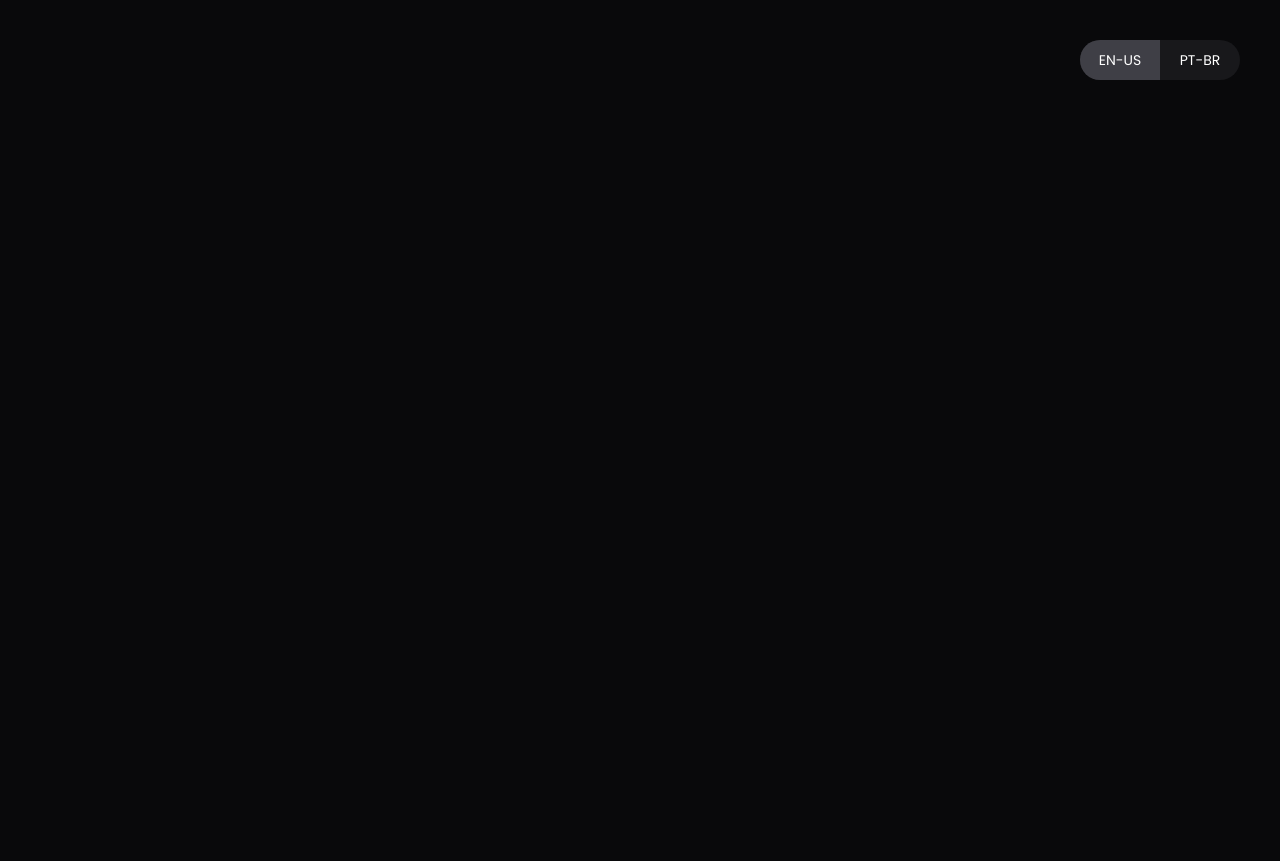
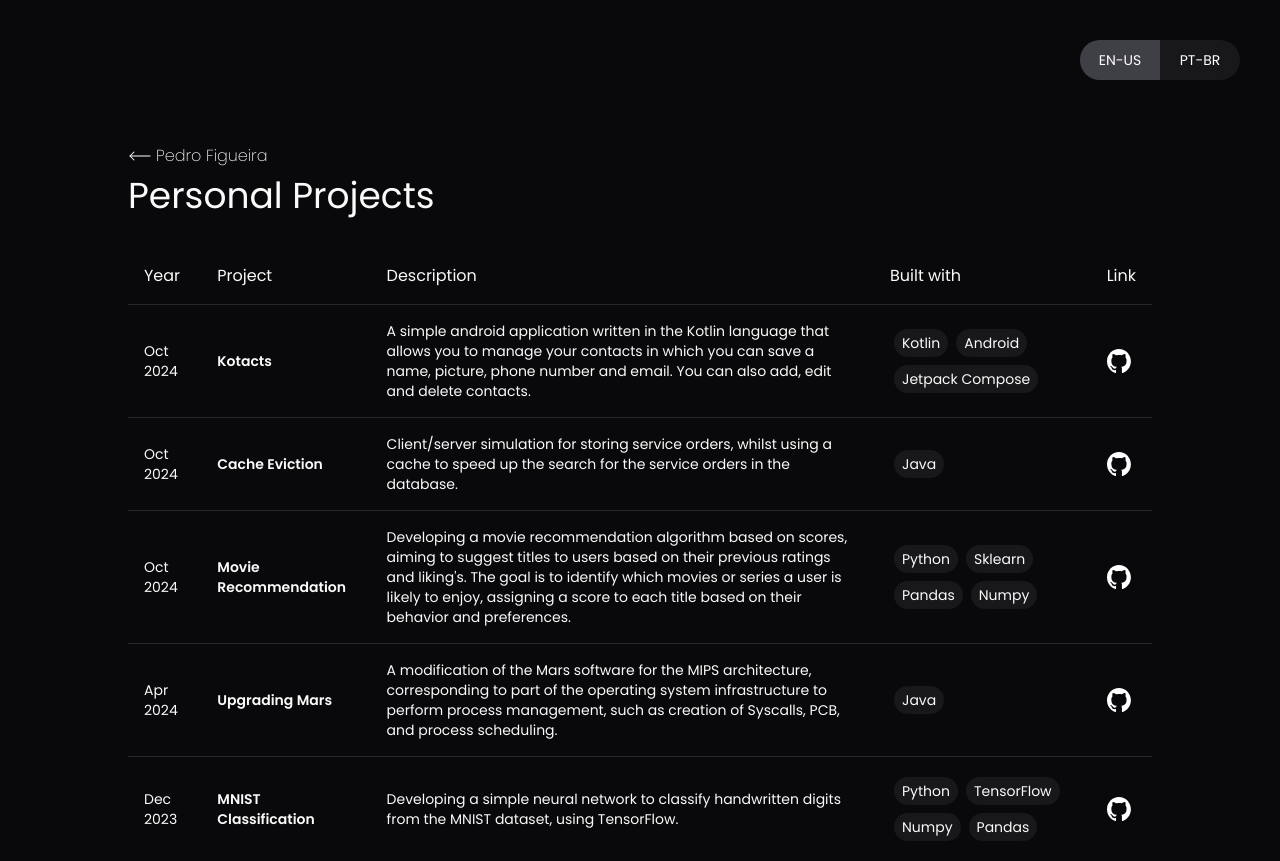
Before and after one commit to PepeuFBV/portfolio, a Next.js app: page /projects in a window 1280 px wide. Before the commit the page ends 800 px from the top, so only its background shows below. Built offline with nearby package versions, Linux system fonts and the light colour scheme.

Commit message:
Projects page done

```diff
--- a/src/app/projects/page.tsx
+++ b/src/app/projects/page.tsx
@@ -1,11 +1,56 @@
+'use client'
+
+import React from 'react'
+import { DataTable } from '@/components/core/Projects/DataTable'
+import { MoveLeft } from '@/components/core/Icons/components/move-left'
+import { projects } from '@/data/projects'
+import { aboutme } from '@/data/aboutme'
+import { getColumns } from '@/components/core/Projects/DataTable/columns'
+import { motion, Variants } from 'framer-motion'
+import { useAppContext } from '@/context/context'
+
 export default function ProjectsPage() {
+    const { languagePos } = useAppContext()
+    const columns = getColumns({ languagePos })
+
+    const arrowAnimationVariants: Variants = {
+        initial: { opacity: 0, x: -20, transition: { duration: 0.3 } },
+        animate: { opacity: 1, x: 0, transition: { duration: 0.3 } },
+        hover: { x: -7 }
+    }
+
     return (
-        <main className="flex flex-col lg:flex-row h-screen w-full items-center lg:px-20 xl:px-32 py-20 lg:py-36 gap-36">
+        <main className="flex flex-col h-screen w-full items-start justify-start px-12 lg:px-20 xl:px-32 py-20 lg:py-36 gap-8">
+            <div className='flex flex-col space-y-2'>
+                <motion.a
+                    initial='initial'
+                    animate='animate'
+                    whileHover='hover'
+                    className='w-fit flex items-center justify-center space-x-1'
+                    href="/"
+                >
+                    <MoveLeft size={24} animate animationVariants={arrowAnimationVariants} className='h-full' />
+                    <motion.p
+                        initial={{ opacity: 0, x: -20 }}
+                        animate={{ opacity: 1, x: 0 }}
+                        transition={{ duration: 0.4 }}
+                        className='text-base font-extralight'
+                    >
+                        {aboutme.name}
+                    </motion.p>
+                </motion.a>
+                <motion.h2
+                    initial={{ opacity: 0, y: -20 }}
+                    animate={{ opacity: 1, y: 0 }}
+                    transition={{ duration: 0.7 }}
+                    className='text-4xl'
+                >
+                    {projects.title[languagePos]}
+                </motion.h2>
+            </div>
             <div>
-
+                <DataTable projects={projects.projects} columns={columns} />
             </div>
         </main>
     )
 }
-
-// Year	| Project | Made at | Built with | Link
--- a/src/components/core/Icons/components/github.tsx
+++ b/src/components/core/Icons/components/github.tsx
@@ -2,10 +2,11 @@ import React from 'react'
 
 interface GithubProps {
     size?: number
+    href?: string
 }
-const Github: React.FC<GithubProps> = ({ size = 24 }) => {
+const Github: React.FC<GithubProps> = ({ size = 24, href = 'https://github.com/PepeuFBV' }) => {
     return (
-        <a href='https://github.com/PepeuFBV' target='_blank'>
+        <a href={href} target='_blank' rel='noreferrer'>
             <img
                 src={'/icons/github-mark-white.svg'}
                 alt='github'
--- a/src/components/core/Icons/components/link.tsx
+++ b/src/components/core/Icons/components/link.tsx
@@ -4,10 +4,25 @@ import { cn } from '@/utils/tailwind-merge'
 interface LinkProps {
     className?: string
     size?: number
-    github?: boolean
+    href?: string
 }
-const Link: React.FC<LinkProps> = ({ className = '', size = 24, github = false }) => {
-    if (!github) {
+const Link: React.FC<LinkProps> = ({ className = '', size = 24, href }) => {
+    if (href) {
+        return (
+            <a
+                href={href}
+                target='_blank'
+                rel='noreferrer'
+            >
+                <img
+                    src={'/icons/link.svg'}
+                    alt='link'
+                    width={`${size}px`}
+                    height={`${size}px`}
+                />
+            </a>
+        )
+    } else {
         return (
             <div className={cn('', className)}>
                 <img
@@ -18,17 +33,6 @@ const Link: React.FC<LinkProps> = ({ className = '', size = 24, github = false }
                 />
             </div>
         )
-    } else {
-        return (
-            <div className={cn('h-full flex justify-center items-center', className)}>
-                <img
-                    src={'/icons/github-mark-white.svg'}
-                    alt='github'
-                    width={`${size}px`}
-                    height={`${size}px`}
-                />
-            </div>
-        )
     }
 }
 
--- a/src/components/core/Projects/DataTable/columns.tsx
+++ b/src/components/core/Projects/DataTable/columns.tsx
@@ -1,6 +1,8 @@
 'use client'
 
 import { ColumnDef } from '@tanstack/react-table'
+import { Github } from '@/components/core/Icons/components/github'
+import { Link } from '@/components/core/Icons/components/link'
 import type { ProjectData } from '@/types/types'
 
 interface ColumnsProps {
@@ -42,18 +44,55 @@ export const getColumns = ({ languagePos }: ColumnsProps): ColumnDef<ProjectData
         {
             accessorKey: 'name',
             header: headers.project[languagePos],
+            cell: ({ row }) => {
+                return (
+                    <p className=' font-semibold'>{row.original.name}</p>
+                )
+            }
         },
         {
             accessorKey: 'description',
             header: headers.description[languagePos],
+            cell: ({ row }) => {
+                const descriptions: string[] = row.original.description
+                return descriptions[languagePos]
+            }
         },
         {
             accessorKey: 'tags',
             header: headers.tags[languagePos],
+            cell: ({ row }) => {
+                return (
+                    <div className='flex flex-wrap'>
+                        {row.original.languagesAndFrameworks?.map((name: string, index: number) => (
+                            <div key={index} className='w-fit bg-zinc-900 rounded-full px-2 py-1 m-1 text-nowrap'>
+                                {name}
+                            </div>
+                        ))}
+                    </div>
+                )
+            }
         },
         {
             accessorKey: 'link',
             header: headers.link[languagePos],
+            cell: ({ row }) => {
+                const link: string = row.original.link
+                if (link.startsWith('https://github.com')) {
+                    return (
+                        <Github
+                            size={24}
+                            href={link}
+                        />
+                    )
+                } else {
+                    return (
+                        <Link
+                            href={link}
+                        />
+                    )
+                }
+            }
         }
     ]
 }
--- a/src/components/core/Projects/DataTable/index.tsx
+++ b/src/components/core/Projects/DataTable/index.tsx
@@ -15,6 +15,7 @@ import {
     TableRow
 } from '@/components/ui/table'
 import type { ProjectData } from '@/types/types'
+import { motion } from 'framer-motion'
 import { cn } from '@/utils/tailwind-merge'
 
 interface DataTableProps<TData, TValue> {
@@ -30,7 +31,13 @@ const DataTable: React.FC<DataTableProps<ProjectData, any>> = ({ className = '',
     })
 
     return (
-        <Table className={cn('', className)}>
+        <motion.div
+            initial={{ opacity: 0 }}
+            animate={{ opacity: 1 }}
+            transition={{ duration: 0.5 }}
+            className={cn('', className)}
+        >
+            <Table>
                 <TableHeader>
                     {table.getHeaderGroups().map(headerGroup => (
                         <TableRow key={headerGroup.id}>
@@ -60,6 +67,7 @@ const DataTable: React.FC<DataTableProps<ProjectData, any>> = ({ className = '',
                     ))}
                 </TableBody>
             </Table>
+        </motion.div>
     )
 }
 
--- a/src/components/ui/table.tsx
+++ b/src/components/ui/table.tsx
@@ -19,7 +19,7 @@ const TableHeader = React.forwardRef<
     HTMLTableSectionElement,
     React.HTMLAttributes<HTMLTableSectionElement>
 >(({ className, ...props }, ref) => (
-    <thead ref={ref} className={cn('[&_tr]:border-b', className)} {...props} />
+    <thead ref={ref} className={cn('[&_tr]:border-b text-base', className)} {...props} />
 ))
 TableHeader.displayName = 'TableHeader'
 
```
Lines whose indentation alone changed are shown as unchanged.
